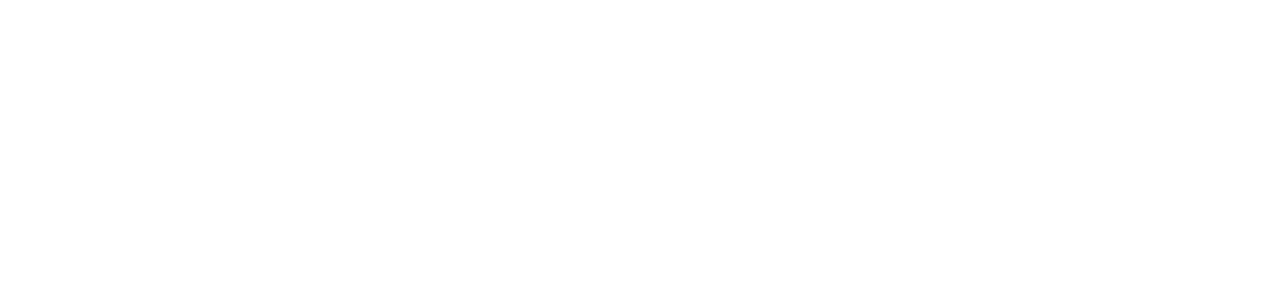
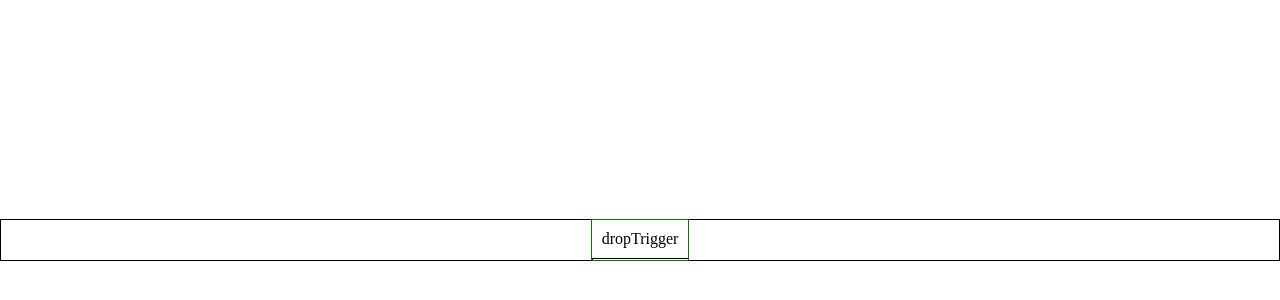
Before and after one commit to yingjieweb/react-playground, a React (Create React App) app: page /page-drop in a window 1280 px wide. Before the commit this address had no page. Shown: the part 160-460 px from the top of the page. Built offline with nearby package versions, Linux system fonts and the light colour scheme.

Commit message:
feat: 🎸 Add page menu drop demo

```diff
--- a/src/App.tsx
+++ b/src/App.tsx
@@ -2,6 +2,7 @@
 import PageA from "./pages/page-a";
 import PageB from "./pages/page-b";
 import PageSlide from "./pages/page-slide";
+import PageDrop from "./pages/page-drop";
 import GlobalModal from "./components/GlobalModal";
 
 function App() {
@@ -12,6 +13,7 @@
           <Route path="/" element={<PageA />} />
           <Route path="/page-b" element={<PageB />} />
           <Route path="/page-slide" element={<PageSlide />} />
+          <Route path="/page-drop" element={<PageDrop />} />
         </Routes>
       </BrowserRouter>
       <GlobalModal />
--- /dev/null
+++ b/src/pages/page-drop/index.tsx
@@ -0,0 +1,21 @@
+import React from "react";
+import styles from "./styles.module.scss";
+
+function PageDrop() {
+  return (
+    <div className={styles.pageDrop}>
+      <div className={styles.headerNav}>
+        <div className={styles.dropContainer}>
+          <div className={styles.dropTrigger}>dropTrigger</div>
+          <div className={styles.dropContent}>
+            <div className={styles.dropItem}>dropItem</div>
+            <div className={styles.dropItem}>dropItem</div>
+            <div className={styles.dropItem}>dropItem</div>
+          </div>
+        </div>
+      </div>
+    </div>
+  );
+}
+
+export default PageDrop;
--- /dev/null
+++ b/src/pages/page-drop/styles.module.scss
@@ -0,0 +1,38 @@
+.pageDrop {
+  width: 100vw;
+  height: 100vh;
+  display: flex;
+  flex-direction: column;
+  justify-content: center;
+  align-items: center;
+  .headerNav {
+    border: 1px solid #000;
+    width: 100%;
+    height: 42px;
+    display: flex;
+    justify-content: center;
+    align-items: center;
+  }
+  .dropContainer {
+    border: 1px solid green;
+    height: 42px;
+    overflow: hidden;
+    position: relative;
+    .dropTrigger {
+      padding: 10px;
+    }
+    .dropContent {
+      width: 200px;
+      position: absolute;
+      .dropItem {
+        border: 1px solid #000;
+      }
+      .dropItem:hover {
+        background: red;
+      }
+    }
+  }
+  .dropContainer:hover {
+    overflow: visible;
+  }
+}
```
